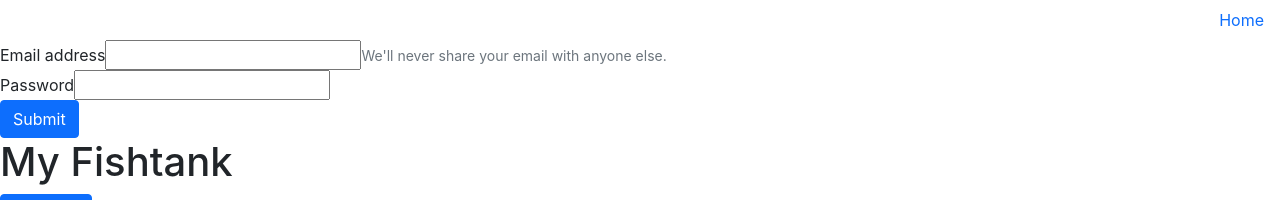
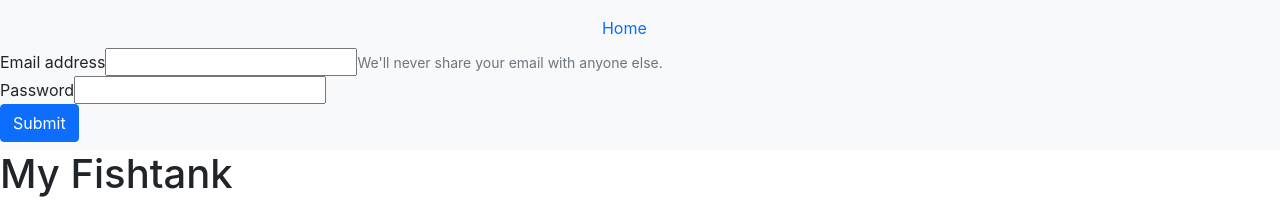
Before and after one commit to jfisher396/fishtank, a React (Create React App) app: page / in a window 1280 px wide. Shown: the top 200 px of the page. Built offline with nearby package versions, Linux system fonts and the light colour scheme; no server answers.

Commit message:
input form state and form change handler created and working

```diff
--- a/src/App.css
+++ b/src/App.css
@@ -1,38 +1,4 @@
-.App {
-  text-align: center;
+* {
+  margin: 0;
+  padding: 0;
 }
-
-.App-logo {
-  height: 40vmin;
-  pointer-events: none;
-}
-
-@media (prefers-reduced-motion: no-preference) {
-  .App-logo {
-    animation: App-logo-spin infinite 20s linear;
-  }
-}
-
-.App-header {
-  background-color: #282c34;
-  min-height: 100vh;
-  display: flex;
-  flex-direction: column;
-  align-items: center;
-  justify-content: center;
-  font-size: calc(10px + 2vmin);
-  color: white;
-}
-
-.App-link {
-  color: #61dafb;
-}
-
-@keyframes App-logo-spin {
-  from {
-    transform: rotate(0deg);
-  }
-  to {
-    transform: rotate(360deg);
-  }
-}
--- a/src/App.js
+++ b/src/App.js
@@ -3,7 +3,7 @@ import "./App.css";
 import Tank from "./components/Tank/Tank";
 import AddFishForm from "./components/AddFishForm/AddFishForm";
 import API from "./utils/API";
-import Navbar from './components/Navbar/Navbar'
+import Navbar from "./components/Navbar/Navbar";
 
 function App() {
   // holds form data in state ; sets default colors to orange and black
@@ -12,6 +12,21 @@ function App() {
     color2: "#000000",
     width: 100,
   });
+
+  // holds login form data in state
+  const [loginFormData, setLoginFormData] = useState({
+    email: "",
+    password: "",
+  });
+
+  // change handler for the input form
+  const loginFormInputChange = (event) => {
+    const { name, value } = event.target;
+    setLoginFormData({
+      ...loginFormData,
+      [name]: value,
+    });
+  };
 
   // hides the add fish form until the "Add Fish" button is clicked
   const [showAddFishForm, setShowAddFishForm] = useState(false);
@@ -43,12 +58,15 @@ function App() {
         color2: "#000000",
         width: 100,
       });
-      setShowAddFishForm(false)
+      setShowAddFishForm(false);
     });
   };
   return (
     <>
-      <Navbar />
+      <Navbar
+        loginFormData={loginFormData}
+        loginInputChange={loginFormInputChange}
+      />
       <h1>My Fishtank</h1>
       {showAddFishForm ? (
         <AddFishForm
@@ -57,7 +75,13 @@ function App() {
           formSubmit={saveFishButton}
         />
       ) : (
-        <button type="button" className="btn btn-primary" onClick={() => setShowAddFishForm(true)}>Add Fish</button>
+        <button
+          type="button"
+          className="btn btn-primary"
+          onClick={() => setShowAddFishForm(true)}
+        >
+          Add Fish
+        </button>
       )}
       {/* sends fish form data and handlers back to the form */}
 
--- a/src/components/LoginForm/LoginForm.js
+++ b/src/components/LoginForm/LoginForm.js
@@ -1,11 +1,14 @@
 import React from "react";
 
-function LoginForm() {
+function LoginForm(props) {
   return (
     <form>
       <div class="form-group">
         <label for="exampleInputEmail1">Email address</label>
         <input
+          value={props.formData.email}
+          onChange={props.handleChange}
+          name="email"
           type="email"
         //   className="form-control"
           id="exampleInputEmail1"
@@ -16,11 +19,14 @@ function LoginForm() {
         </small>
       </div>
       <div className="form-group">
-        <label for="exampleInputPassword1">Password</label>
+        <label for="password">Password</label>
         <input
+          value={props.formData.password}
+          name="password"
+          onChange={props.handleChange}
           type="password"
         //   className="form-control"
-          id="exampleInputPassword1"
+          id="password-input"
         />
       </div>
       <button type="submit" className="btn btn-primary">
--- a/src/components/Navbar/Navbar.css
+++ b/src/components/Navbar/Navbar.css
@@ -0,0 +1,4 @@
+.navbar {
+  min-height: 110px;
+  display: flex;
+}
--- a/src/components/Navbar/Navbar.js
+++ b/src/components/Navbar/Navbar.js
@@ -3,16 +3,16 @@ import LoginForm from '../LoginForm/LoginForm'
 
 function Navbar(props) {
   return (
-    <div>
+    <nav className="navbar navbar-expand-lg navbar-light bg-light">
+        <div lassName="container-fluid">
       <ul className="nav justify-content-end">
         <li className="nav-item">
-          <a className="nav-link active" href="#">
-            Home
-          </a>
+          <a className="nav-link active" href="#">Home</a>
        </li>
       </ul>
-      <LoginForm />
-    </div>
+      <LoginForm handleChange={props.loginInputChange} formData={props.loginFormData} />
+      </div>
+    </nav>
   );
 }
 
```
